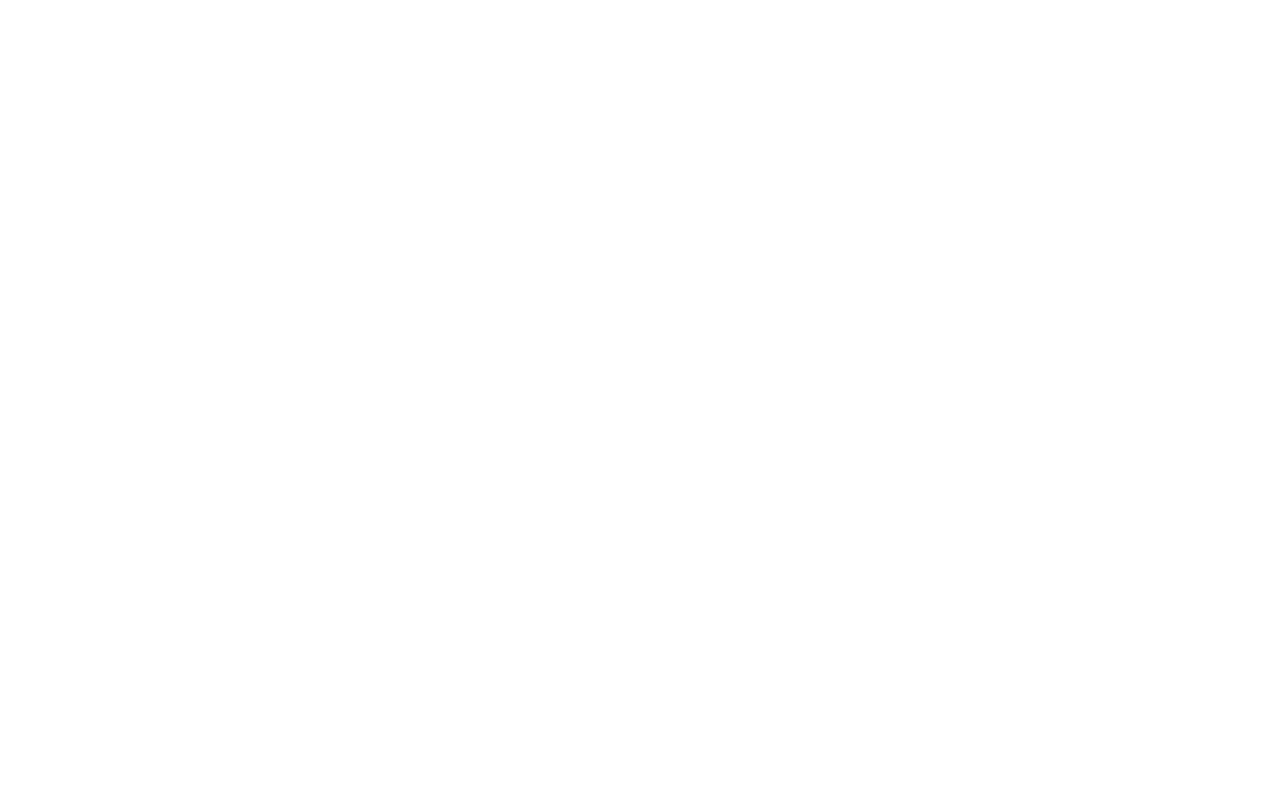
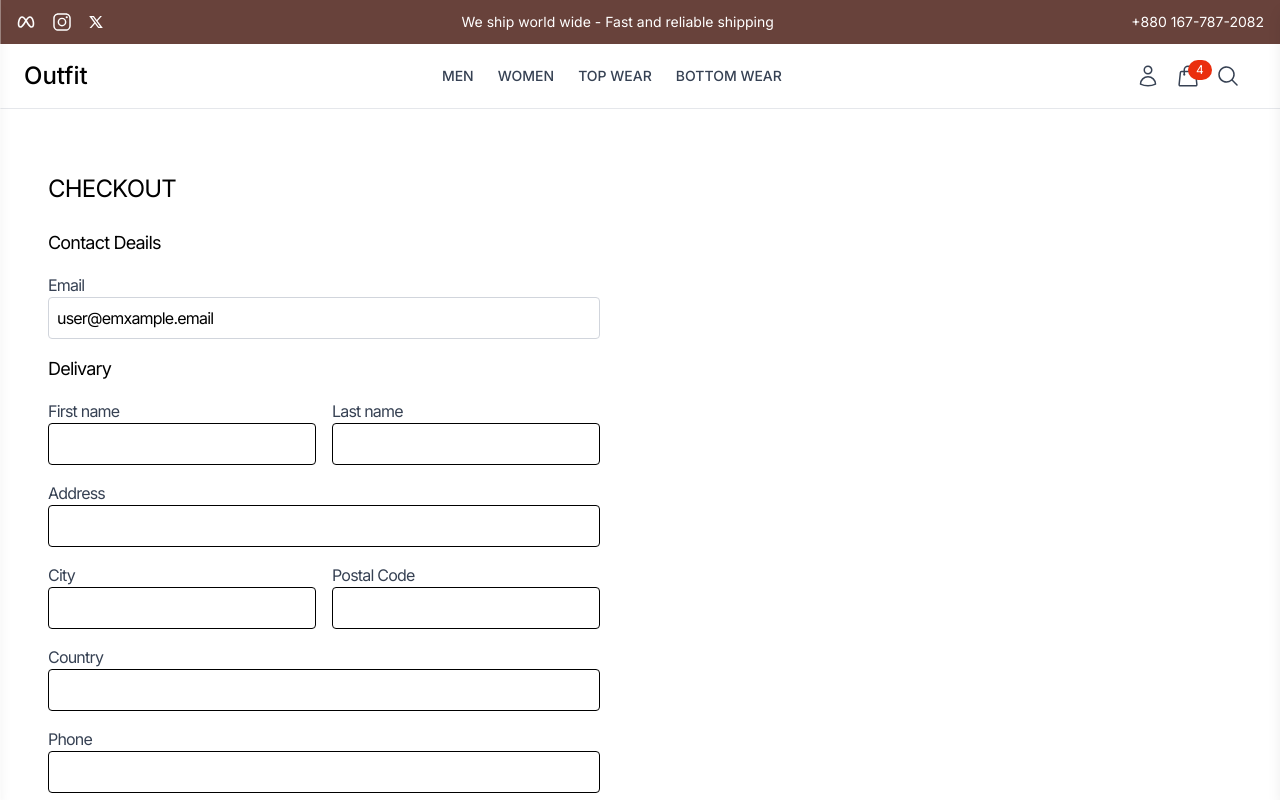
Before and after one commit to Arifin-rafe/e-commerce, a React (Vite) app in the folder frontend/: page /checkout in a window 1280 px wide. Before the commit this address had no page. Shown: the top 800 px of the page. Built offline with nearby package versions, Linux system fonts and the light colour scheme.

Commit message:
checkout page: finish form data

```diff
--- a/frontend/src/App.jsx
+++ b/frontend/src/App.jsx
@@ -7,6 +7,7 @@ import Register from "./pages/Register";
 import Profile from "./pages/Profile";
 import CollectionPage from "./pages/CollectionPage";
 import ProductDetails from "./components/Products/ProductDetails";
+import CheckOut from "./components/Cart/CheckOut";
 
 const App = () => {
   return (
@@ -20,6 +21,7 @@ const App = () => {
           <Route path="profile" element={<Profile />}/>
           <Route path="collections/:collection" element={<CollectionPage />}/>
           <Route path="product/:id" element={<ProductDetails/>}/>
+          <Route path="checkout" element={<CheckOut />} />
         </Route>
         <Route>{/*admin layout*/}</Route>
       </Routes>
--- a/frontend/src/components/Cart/CheckOut.jsx
+++ b/frontend/src/components/Cart/CheckOut.jsx
@@ -1,9 +1,183 @@
-import React from 'react'
+import React, { useState } from "react";
+import { useNavigate } from "react-router-dom";
+const cart = {
+  products: [
+    {
+      id: 1,
+      name: "Stylish jacket",
+      size: "M",
+      color: "Red",
+      price: 120,
+      image: "https://picsum.photos/150?random=1",
+    },
+    {
+      id: 2,
+      name: "Casual Sneaker",
+      size: "M",
+      color: "Red",
+      price: 75,
+      image: "https://picsum.photos/150?random=2",
+    },
+  ],
+  totalPrice: 195,
+};
+const CheckOut = () => {
+  const navigate = useNavigate();
+  const [shippingAddress, setShippingAddress] = useState({
+    firstName: "",
+    lastName: "",
+    address: "",
+    city: "",
+    postalCode: "",
+    country: "",
+    phone: "",
+  });
+  return (
+    <div className="grid grid-cols-1 lg:grid-cols-2 gap-8 max-w-7xl mx-auto py-10 px-6 tracking-tighter">
+      {/* left section */}
+      <div className="bg-white p-6 rounded-lg">
+        <h2 className="text-2xl uppercase mb-6">Checkout</h2>
+        <form>
+          <h3 className="text-lg mb-4">Contact Deails</h3>
+          <div className="mb-4">
+            <label htmlFor="" className="block text-gray-700">
+              Email
+            </label>
+            <input
+              type="email"
+              value={"user@emxample.email"}
+              className="w-full p-2 border border-gray-300 rounded"
+              disabled
+            />
+          </div>
+          <h3 className="text-lg mb-4">Delivary</h3>
+          <div className="mb-4 grid grid-cols-2 gap-4">
+            <div>
+              <label htmlFor="" className="block text-gray-700">
+                First name
+              </label>
+              <input
+                type="text"
+                value={shippingAddress.firstName}
+                onChange={(e) =>
+                  setShippingAddress({
+                    ...shippingAddress,
+                    firstName: e.target.value,
+                  })
+                }
+                className="w-full p-2 border rounded"
+                required
+              />
+            </div>
+            <div>
+              <label htmlFor="" className="block text-gray-700">
+                Last name
+              </label>
+              <input
+                type="text"
+                value={shippingAddress.lastName}
+                onChange={(e) =>
+                  setShippingAddress({
+                    ...shippingAddress,
+                    lastName: e.target.value,
+                  })
+                }
+                className="w-full p-2 border rounded"
+                required
+              />
+            </div>
+          </div>
+          <div className="mb-4">
+            <label htmlFor="" className="block text-gray-700">
+              Address
+            </label>
+            <input
+              type="text"
+              value={shippingAddress.address}
+              onChange={(e) =>
+                setShippingAddress({
+                  ...shippingAddress,
+                  address: e.target.value,
+                })
+              }
+              className="w-full p-2 border rounded"
+              required
+            />
+          </div>
+          <div className="mb-4 grid grid-cols-2 gap-4">
+            <div>
+              <label htmlFor="" className="block text-gray-700">
+                City
+              </label>
+              <input
+                type="text"
+                value={shippingAddress.city}
+                onChange={(e) =>
+                  setShippingAddress({
+                    ...shippingAddress,
+                    city: e.target.value,
+                  })
+                }
+                className="w-full p-2 border rounded"
+                required
+              />
+            </div>
+            <div>
+              <label htmlFor="" className="block text-gray-700">
+                Postal Code
+              </label>
+              <input
+                type="text"
+                value={shippingAddress.postalCode}
+                onChange={(e) =>
+                  setShippingAddress({
+                    ...shippingAddress,
+                    postalCode: e.target.value,
+                  })
+                }
+                className="w-full p-2 border rounded"
+                required
+              />
+            </div>
+          </div>
+          <div className="mb-4">
+            <label htmlFor="" className="block text-gray-700">
+              Country
+            </label>
+            <input
+              type="text"
+              value={shippingAddress.country}
+              onChange={(e) =>
+                setShippingAddress({
+                  ...shippingAddress,
+                  country: e.target.value,
+                })
+              }
+              className="w-full p-2 border rounded"
+              required
+            />
+          </div>
+          <div className="mb-4">
+            <label htmlFor="" className="block text-gray-700">
+              Phone
+            </label>
+            <input
+              type="tel"
+              value={shippingAddress.phone}
+              onChange={(e) =>
+                setShippingAddress({
+                  ...shippingAddress,
+                  phone: e.target.value,
+                })
+              }
+              className="w-full p-2 border rounded"
+              required
+            />
+          </div>
+        </form>
+      </div>
+    </div>
+  );
+};
 
-const CheckOut = () => {
-  return (
-    <div>CheckOut</div>
-  )
-}
-
-export default CheckOut
+export default CheckOut;
--- a/frontend/src/components/Layout/CartDrawer.jsx
+++ b/frontend/src/components/Layout/CartDrawer.jsx
@@ -1,7 +1,14 @@
-import React, { useState } from "react";
+import React, { useState, } from "react";
+import { useNavigate } from "react-router-dom";
 import { IoMdClose } from "react-icons/io";
 import CartContents from "../Cart/CartContents";
 const CartDrawer = ({ drawerOpen, toggleCartDrawer }) => {
+const navigate = useNavigate();
+  const handleCheckout = () => {
+    // Handle checkout logic here
+    navigate("/checkout");
+    // toggleCartDrawer();
+  };
   return (
     <div
       className={`fixed top-0 right-0 w-3/4 sm:w-1/2 md:w-[30rem] h-full bg-white shadow-lg transform transition-transform duration-300 flex flex-col z-50 ${
@@ -22,10 +29,15 @@ const CartDrawer = ({ drawerOpen, toggleCartDrawer }) => {
       </div>
       {/* checkout button */}
       <div className="p-4 sticky bg-white bottom-0">
-        <button className="w-full bg-black text-white py-3 rounded-lg font-semibold hover:bg-gray-800 transition">
+        <button
+          onClick={handleCheckout}
+          className="w-full bg-black text-white py-3 rounded-lg font-semibold hover:bg-gray-800 transition"
+        >
           Check Out
         </button>
-        <p className="text-sm tracking-tighter text-gray-500 mt-2 text-center">Shipping,taxes, and discount codes calculated at checkout.</p>
+        <p className="text-sm tracking-tighter text-gray-500 mt-2 text-center">
+          Shipping,taxes, and discount codes calculated at checkout.
+        </p>
       </div>
     </div>
   );
```
